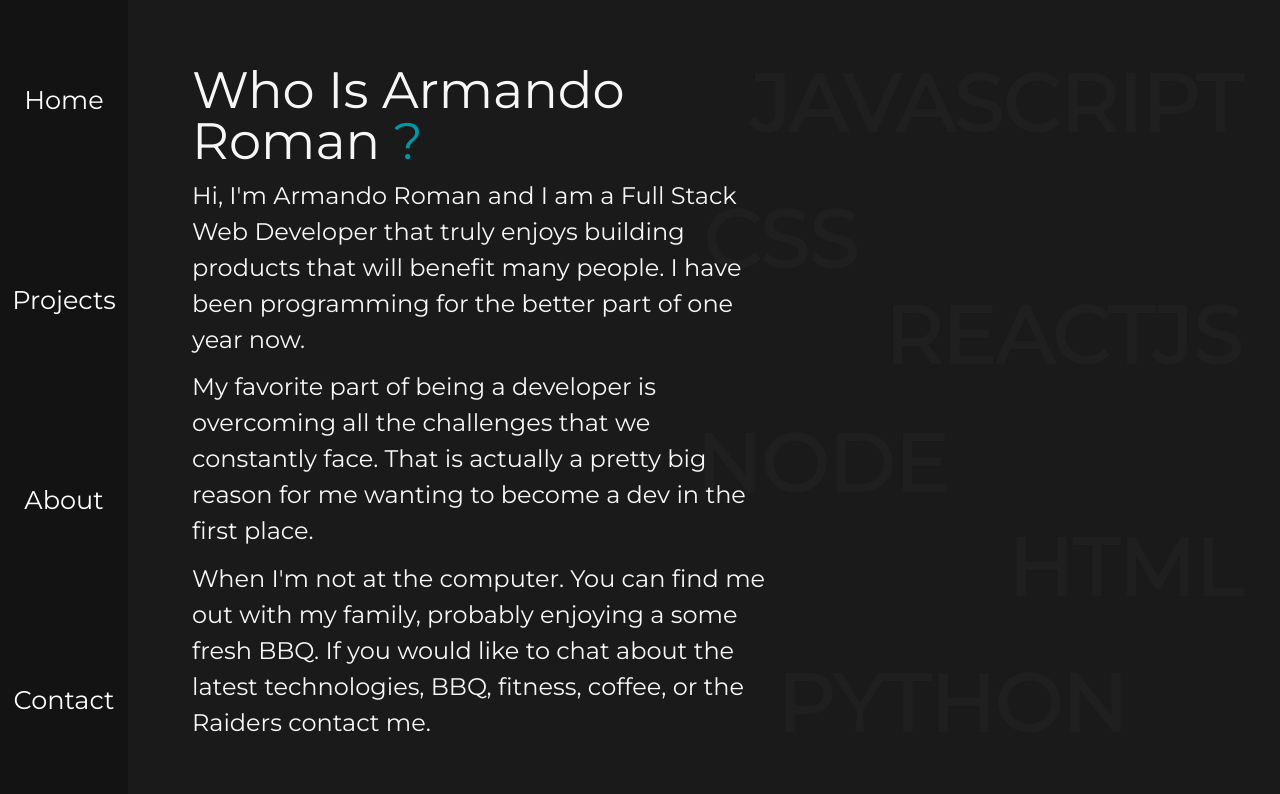
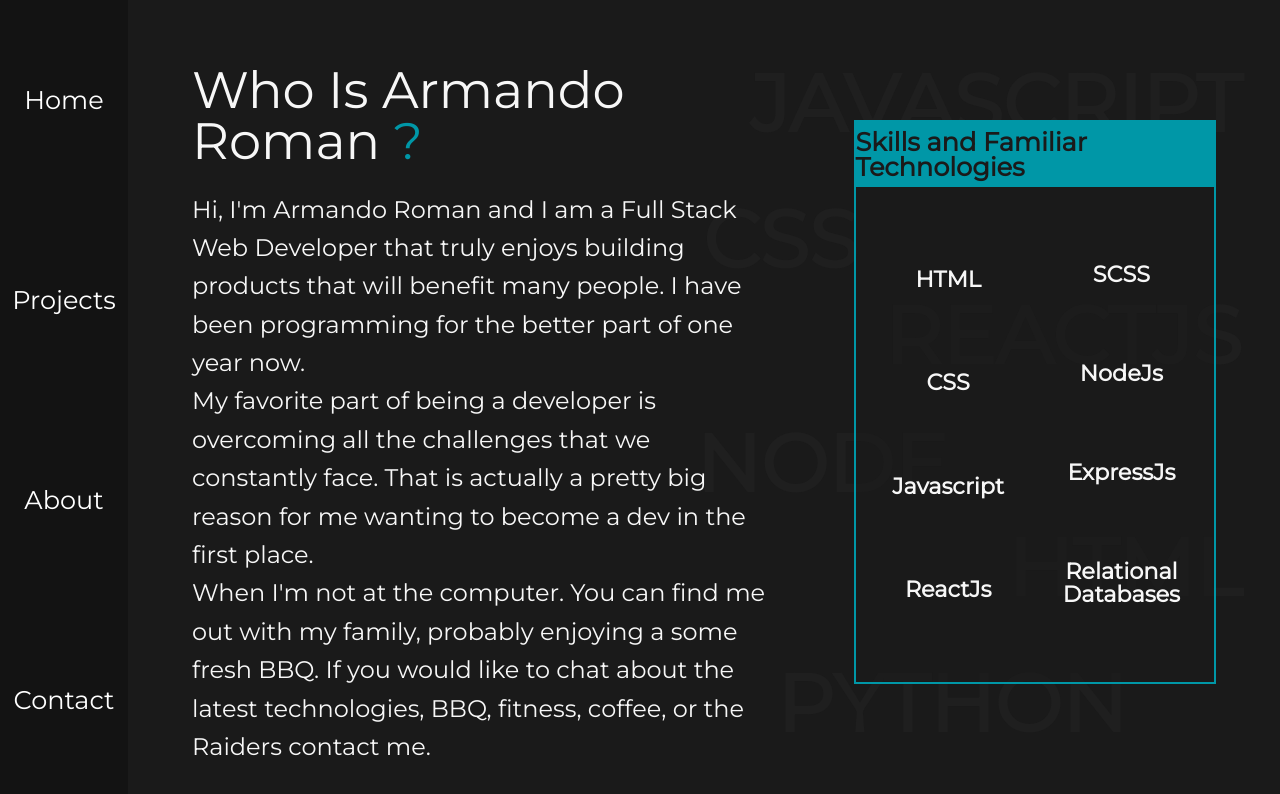
Before and after one commit to armandoroman1016/armando_roman_portfolio, a React (Create React App) app in the folder armando_roman_portfolio/: page /about in a window 1280 px wide. Shown: the top 794 px of the page. Built offline with nearby package versions, Linux system fonts and the light colour scheme; a web font is replaced by a local one.

Commit message:
skils container added on about page

```diff
--- a/armando_roman_portfolio/src/components/About.js
+++ b/armando_roman_portfolio/src/components/About.js
@@ -21,12 +21,30 @@ const About = props =>{
                     </p>
                 </div>
             </div>
+            <div className = 'skills'>
+                <h3>Skills and Familiar Technologies</h3>
+                <ul>
+                    <div className = 'li-container'>
+                        <li>HTML</li>
+                        <li>CSS</li>
+                        <li>Javascript</li>
+                        <li>ReactJs</li>
+                    </div>
+                    <div className = 'li-container'>
+                        <li>SCSS</li>
+                        <li>NodeJs</li>
+                        <li>ExpressJs</li>
+                        <li>Relational Databases</li>
+                    </div>
+                </ul>
+            </div>
             <span className = 'background-text javascript'>JAVASCRIPT</span>
             <span className = 'background-text css'>CSS</span>
             <span className = 'background-text react'>REACTJS</span>
             <span className = 'background-text node'>NODE</span>
             <span className = 'background-text python'>PYTHON</span>
             <span className = 'background-text html'>HTML</span>
+
         </section>
     )
 }
--- a/armando_roman_portfolio/src/styles/About.scss
+++ b/armando_roman_portfolio/src/styles/About.scss
@@ -28,9 +28,60 @@
             height: 85%;
             font-size:1.5rem;
             color: $font-color;
-            line-height: 1.5;
+            line-height: 1.6;
+            display: flex;
+            flex-direction: column;
+            justify-content: space-around;
+            margin: auto 0;
+            margin-top:10%;
             p{
-                margin: 2% 0;
+                margin:auto 0;
+                height:33%;
+            }
+        }
+    }
+    .skills{
+        display: flex;
+        flex-direction: column;
+        justify-content: space-between;
+        color: $font-color;
+        height:70%;
+        width:28%;
+        position: absolute;
+        right:5%;
+        top: 15%;
+        z-index: 1;
+        border: 2px solid $green;
+        h3{
+            width:100%;
+            background:$green;
+            color: $background-color;
+            height:10%;
+            padding: .3rem 0;
+            font-size: 1.6rem;
+            display: flex;
+            align-items: center;
+            justify-content: center;
+            font-weight: 900;
+        }
+
+        ul{
+            height:90%;
+            background: rgba($background-color, .5);
+            display: flex;
+            justify-content: space-evenly;
+            .li-container{
+                width: 45%;
+                height: 100%;
+                display: flex;
+                flex-direction: column;
+                justify-content: space-evenly;
+                li{
+                    font-size: 1.4rem;
+                    font-weight: 600;
+                    text-align: center;
+                }
+
             }
         }
     }
```
